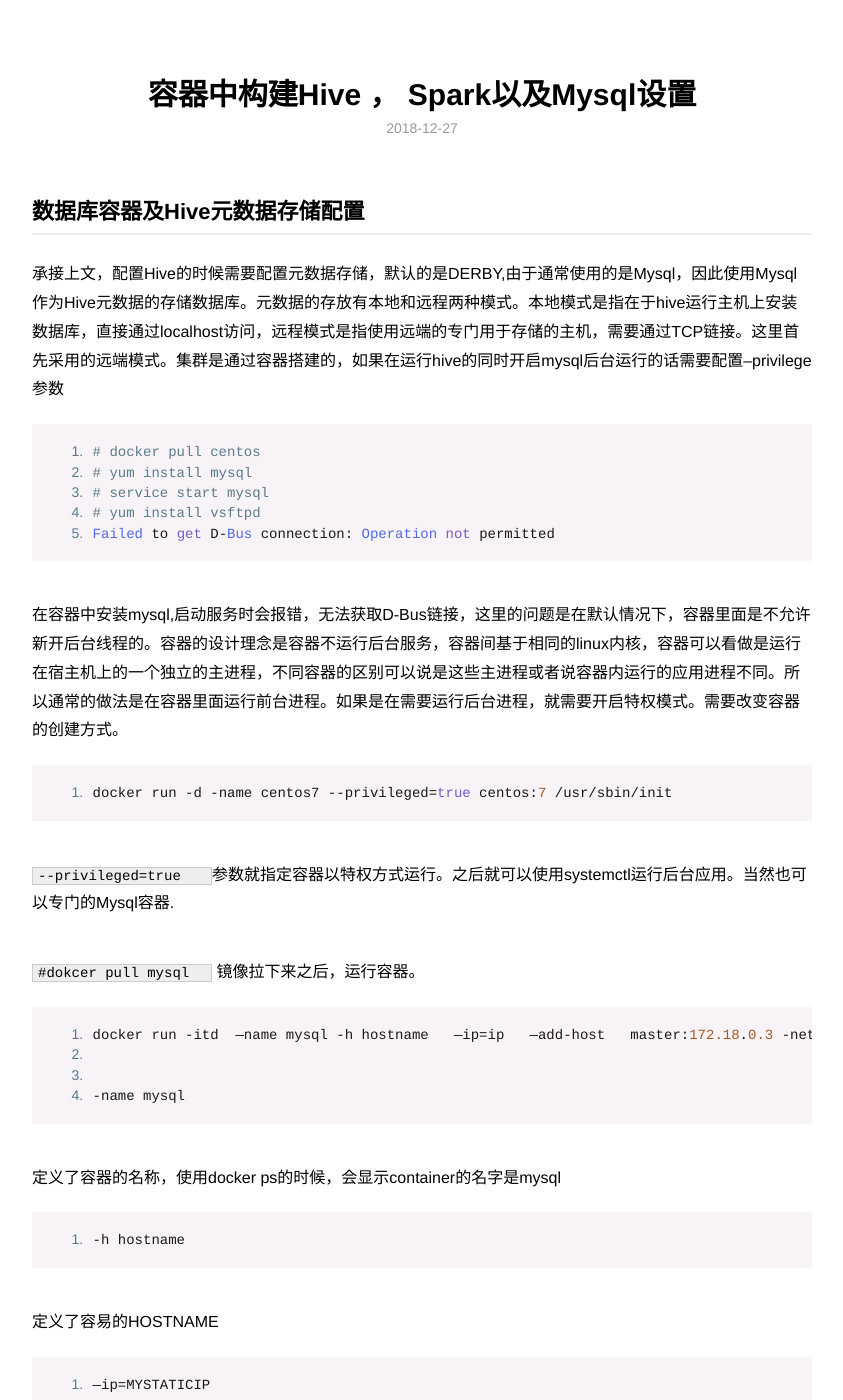
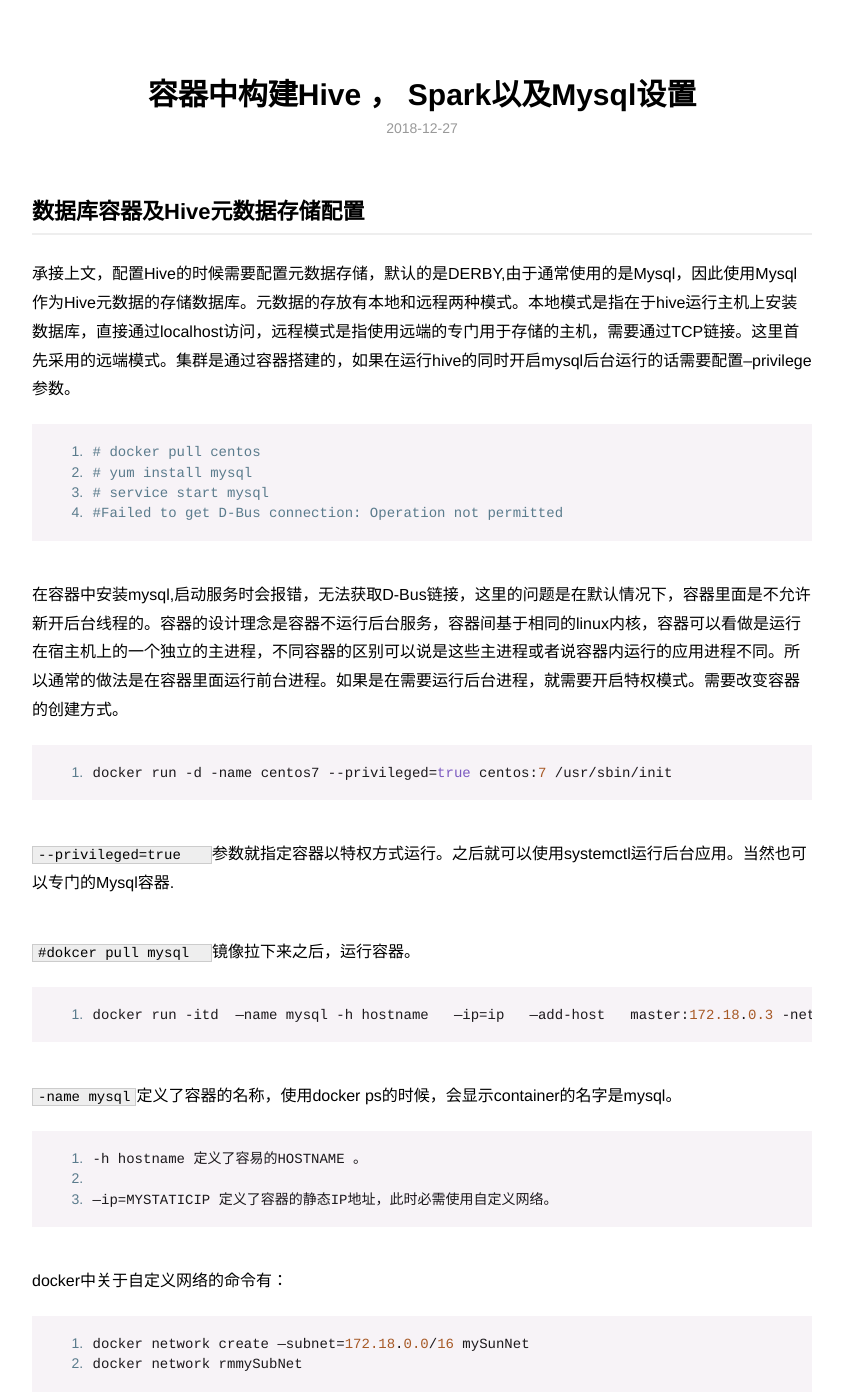
Before and after one commit to Jevade/.GitHub.io, a Jekyll site: the page built from _posts/2018-12-27-hadoop-in-docker(2).md, in a window 1280 px wide and 1400 px high. Shown: the whole window, without its empty margins (218-1061 px from the left). Built offline with Jekyll 4.4.1, drawn with Linux system fonts in a browser that asks for light colours; some of the changed text lies outside the part shown.

Commit message:
修改文章

```diff
--- a/_posts/2018-12-27-hadoop-in-docker(2).md
+++ b/_posts/2018-12-27-hadoop-in-docker(2).md
@@ -8,13 +8,12 @@
 
 ## 数据库容器及Hive元数据存储配置
 
-承接上文，配置Hive的时候需要配置元数据存储，默认的是DERBY,由于通常使用的是Mysql，因此使用Mysql作为Hive元数据的存储数据库。元数据的存放有本地和远程两种模式。本地模式是指在于hive运行主机上安装数据库，直接通过localhost访问，远程模式是指使用远端的专门用于存储的主机，需要通过TCP链接。这里首先采用的远端模式。集群是通过容器搭建的，如果在运行hive的同时开启mysql后台运行的话需要配置--privilege 参数
+承接上文，配置Hive的时候需要配置元数据存储，默认的是DERBY,由于通常使用的是Mysql，因此使用Mysql作为Hive元数据的存储数据库。元数据的存放有本地和远程两种模式。本地模式是指在于hive运行主机上安装数据库，直接通过localhost访问，远程模式是指使用远端的专门用于存储的主机，需要通过TCP链接。这里首先采用的远端模式。集群是通过容器搭建的，如果在运行hive的同时开启mysql后台运行的话需要配置--privilege 参数。
 
 	# docker pull centos
 	# yum install mysql
 	# service start mysql
-	# yum install vsftpd
-	Failed to get D-Bus connection: Operation not permitted
+	#Failed to get D-Bus connection: Operation not permitted
 
 在容器中安装mysql,启动服务时会报错，无法获取D-Bus链接，这里的问题是在默认情况下，容器里面是不允许新开后台线程的。容器的设计理念是容器不运行后台服务，容器间基于相同的linux内核，容器可以看做是运行在宿主机上的一个独立的主进程，不同容器的区别可以说是这些主进程或者说容器内运行的应用进程不同。所以通常的做法是在容器里面运行前台进程。如果是在需要运行后台进程，就需要开启特权模式。需要改变容器的创建方式。
 
@@ -22,57 +21,53 @@
 
 `--privileged=true   `参数就指定容器以特权方式运行。之后就可以使用systemctl运行后台应用。当然也可以专门的Mysql容器.
 
-`#dokcer pull mysql  `
-镜像拉下来之后，运行容器。
+`#dokcer pull mysql  `镜像拉下来之后，运行容器。
 
 	docker run -itd  —name mysql -h hostname   —ip=ip   —add-host   master:172.18.0.3 -net=mysubnet   -p 3306:3306  mysql
 
 
-	-name mysql
-
-定义了容器的名称，使用docker ps的时候，会显示container的名字是mysql
+`-name mysql`定义了容器的名称，使用docker ps的时候，会显示container的名字是mysql。
 
 	-h hostname
-
-定义了容易的HOSTNAME
+定义了容易的HOSTNAME 。
 
 	—ip=MYSTATICIP
-
-定义了容器的静态IP地址，此时必需使用自定义网络
+定义了容器的静态IP地址，此时必需使用自定义网络。
 
 docker中关于自定义网络的命令有：
 
 	docker network create —subnet=172.18.0.0/16 mySunNet
 	docker network rmmySubNet
 
-宿主机与容器的端口映射，
+## 宿主机与容器的端口映射
+
 将容器的3306端口映射到宿主机的3396端口，之后通过 可以通过宿主机ip链接mysql容器，适合在mysql容器和hive容器不在同一docker network的时候。
 
 	-p 3306:3306
 
-之后需要设置数据库的远程连接，直接修改数据库mysql.user中对应用户的信息
+之后需要设置数据库的远程连接，直接修改数据库mysql.user中对应用户的信息。
 
 	GRANT ALL PRIVILEGES ON *.* TO 'root'@'%' IDENTIFIED BY '123456' WITH GRANT OPTION;
 	FLUSH RIVILEGES
 
-mysql 版本是8.0.13
+mysql 版本是8.0.13 。
 ![][image-1]
 
-之后使用远程连接时报错
+之后使用远程连接时报错。
 
 	error 2059: Authentication plugin 'caching_sha2_password' cannot be loaded: /usr/lib64/mysql/plugin/caching_sha2_password.so: cannot open shared object file: No such file or directory
 
 这是因为最新版mysql-8.0.13默认的认证方式是`caching_sha2_password` ，而在MySQL5.7版本则为`mysql_native_password`。
 
 解决这个问题有两种方法
-1. 配置my.cnf并重启，并重启.
+1. 配置my.cnf并重启，并重启。
 
 	vim my.cnf
 	[mysqld]
 	default_authentication_plugin=mysql_native_password
 
 
-2. 改变对应用户的密码加密规则
+2. 改变对应用户的密码加密规则。
 
 	ALTER USER 'root'@'localhost' IDENTIFIED BY 'root' PASSWORD EXPIRE NEVER; #修改加密规则
 	'ALTER USER 'root'@'localhost' IDENTIFIED WITH mysql_native_password BY 'root'; #更新一下用户的密码
@@ -151,6 +146,7 @@
 	15160-    <value/>
 	15161:    <description>URI to connect to the database (for example jdbc:mysql://hostname:port/DBName).</description>
 	15162-  </property>之后可以用sed命令替换文件中的相应字符。
+
 sed 替换
 
 `sed -i   s/oristr/newstr/g
@@ -223,7 +219,7 @@
 	[root@pbs1 ~]##
 
 
-这个默认路径写的是`"${system.java.io} ` 如果不修改的话，运行会报错，并且运行文件夹会生成一个文件。`${system:java.io.tmpdir}`
+这个默认路径写的是`"${system.java.io} ` 如果不修改的话，运行会报错，并且运行文件夹会生成一个文件。`${system:java.io.tmpdir}`。
 
 
 	[root@pbs1 ~]# ls
@@ -246,11 +242,11 @@
 	/usr/sbin/sshd
 	[root@pbs1 ~]# /usr/sbin/sshd
 
-容器构建的时候
+容器构建的时候：
 
 	docker run -itd  --name mysql -h hostname   --ip=MyIP   --add-host   master:172.18.0.3 -net=mysubnet   -p 1092:22  hadoop
 
-将容器的22端口映射到宿主机的1092端口，就可以使用ssh远程连接容器
+将容器的22端口映射到宿主机的1092端口，就可以使用ssh远程连接容器：
 
 	ssh  root@10.90.226.189 -p 1092`
 	`➜  ~ ssh  root@10.90.226.189 -p 1092
```
